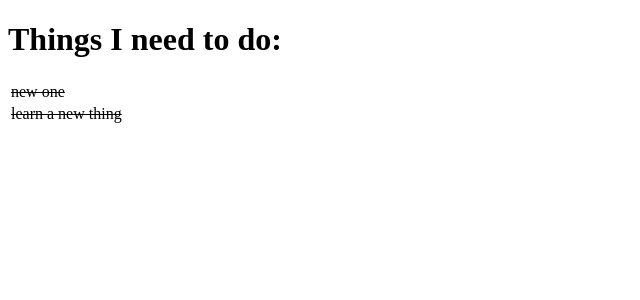
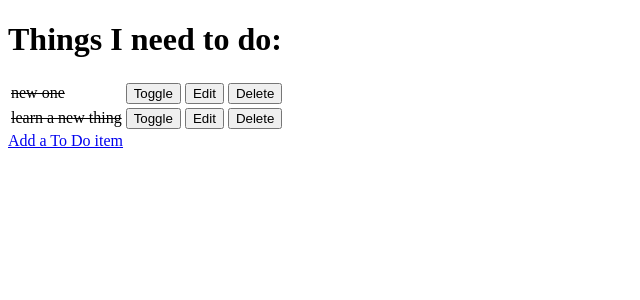
Before and after one commit to 2macs/my-djangoHelloWorld, a Django app: page / in a window 1280 px wide. Shown: the top 300 px of the page, without its empty margins (0-640 px from the left). Run offline with Django 3.2, Linux system fonts and the light colour scheme; data comes from the database, SQL or seed files in the repository; both versions use the stored data as it was after the commit.

Commit message:
complete CRUD

```diff
--- a/django_todo/urls.py
+++ b/django_todo/urls.py
@@ -15,9 +15,12 @@ Including another URLconf
 """
 from django.contrib import admin
 from django.urls import path
-from todo.views import get_todo_list
-
+from todo import views
 urlpatterns = [
     path('admin/', admin.site.urls),
-    path('', get_todo_list, name='get_todo_list')
+    path('', views.get_todo_list, name='get_todo_list'),
+    path('add', views.add_item, name='add'),
+    path('edit/<item_id>', views.edit_item, name='edit'),
+    path('toggle/<item_id>', views.toggle_item, name='toggle'),
+    path('delete/<item_id>', views.delete_item, name='delete')
 ]
--- a/todo/templates/todo/todo_list.html
+++ b/todo/templates/todo/todo_list.html
@@ -19,11 +19,21 @@
                 {% else %}
                     <td>{{item.name}}</td>
                 {% endif %}
+                    <td>
+                        <a href = "/toggle/{{ item.id }}"><button>Toggle</button></a>
+                    </td>
+                    <td>
+                        <a href = "/edit/{{ item.id }}"><button>Edit</button></a>
+                    </td>
+                    <td>
+                        <a href = "/delete/{{ item.id }}"><button>Delete</button></a>
+                    </td>
             </tr>
         {% empty %}
             <tr>You have no tasks to complete!</tr>
         {% endfor %}
     </table>
+    <a href="/add">Add a To Do item</a>
 
 </body>
 </html>
--- a/todo/views.py
+++ b/todo/views.py
@@ -1,5 +1,6 @@
-from django.shortcuts import render
+from django.shortcuts import render, redirect, get_object_or_404
 from .models import Item
+from .forms import Itemform
 
 # Create your views here.
 
@@ -10,3 +11,45 @@ def get_todo_list(request):
         "items": items
     }
     return render(request, "todo/todo_list.html", context)
+
+
+def add_item(request):
+    if request.method == "POST":
+        form = Itemform(request.POST)
+        if form.is_valid():
+            form.save()
+        return redirect("get_todo_list")
+
+    form = Itemform()
+    context = {
+        "form": form
+        }
+
+    return render(request, "todo/add_item.html", context)
+
+
+def edit_item(request, item_id):
+    item = get_object_or_404(Item, id=item_id)
+    if request.method == "POST":
+        form = Itemform(request.POST, instance=item)
+        if form.is_valid():
+            form.save()
+        return redirect("get_todo_list")
+    form = Itemform(instance=item)
+    context = {
+        "form": form
+        }
+    return render(request, "todo/edit_item.html", context)
+
+
+def toggle_item(request, item_id):
+    item = get_object_or_404(Item, id=item_id)
+    item.done = not item.done
+    item.save()
+    return redirect("get_todo_list")
+
+
+def delete_item(request, item_id):
+    item = get_object_or_404(Item, id=item_id)
+    item.delete()
+    return redirect("get_todo_list")
```
Also changed, not shown: todo/forms.py (added, +8 -0 lines), todo/templates/todo/add_item.html (added, +24 -0 lines), todo/templates/todo/edit_item.html (added, +24 -0 lines), db.sqlite3.
